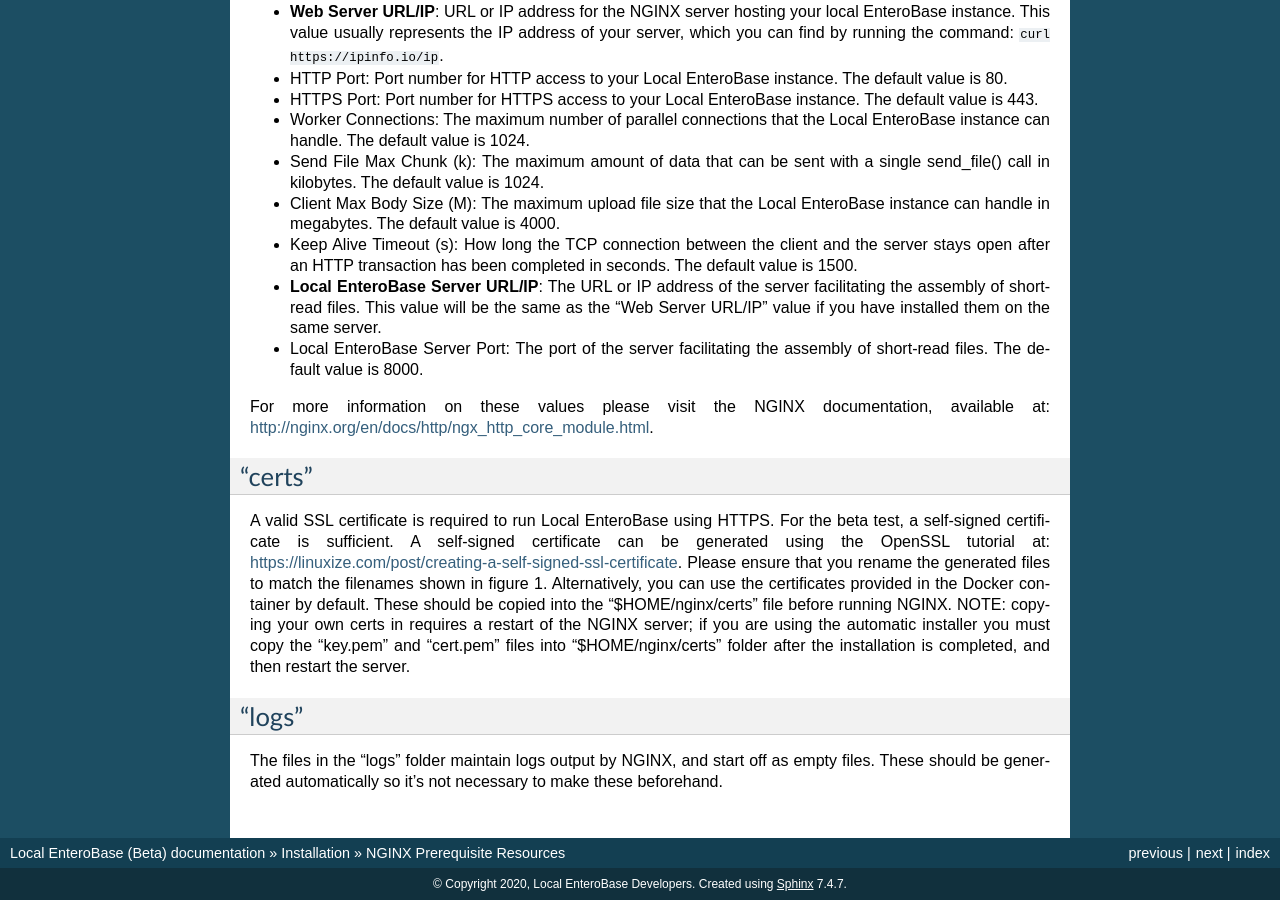
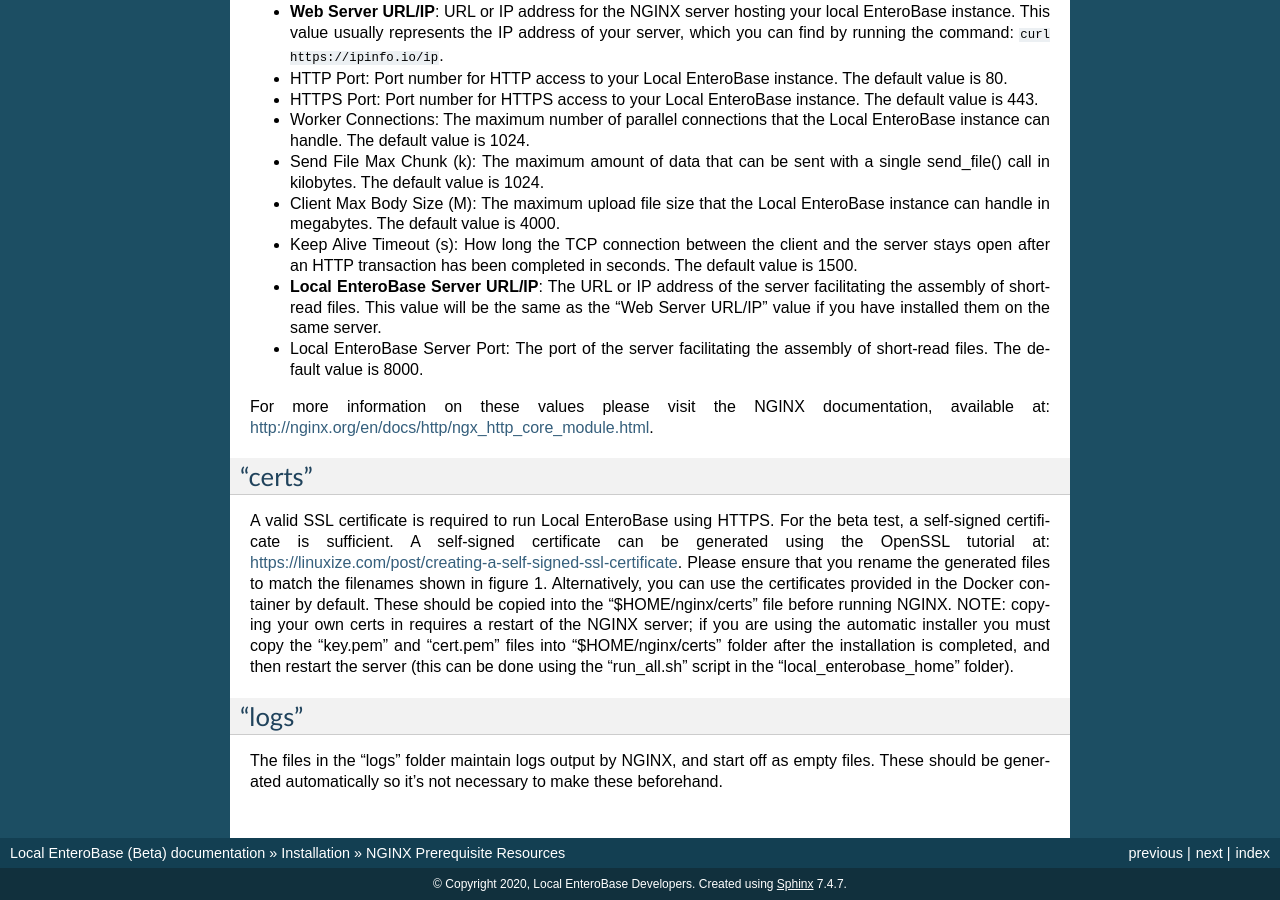
Before and after one commit to khaledk2/leb-beta, a Sphinx documentation site: the page built from docs/installation/nginx_prerequisites.rst, in a window 1280 px wide and 900 px high, scrolled down 1224 px. Built offline with Sphinx 7.4.7, drawn with Linux system fonts in a browser that asks for light colours; pages that are not in the unit, such as notebooks, are missing from menus.

Commit message:
Update nginx_prerequisites.rst

```diff
--- a/docs/installation/nginx_prerequisites.rst
+++ b/docs/installation/nginx_prerequisites.rst
@@ -48,7 +48,7 @@
 "certs"
 =======
 
-A valid SSL certificate is required to run Local EnteroBase using HTTPS. For the beta test, a self-signed certificate is sufficient. A self-signed certificate can be generated using the OpenSSL tutorial at: `<https://linuxize.com/post/creating-a-self-signed-ssl-certificate>`_. Please ensure that you rename the generated files to match the filenames shown in figure 1. Alternatively, you can use the certificates provided in the Docker container by default. These should be copied into the "$HOME/nginx/certs" file before running NGINX. NOTE: copying your own certs in requires a restart of the NGINX server; if you are using the automatic installer you must copy the "key.pem" and "cert.pem" files into "$HOME/nginx/certs" folder after the installation is completed, and then restart the server.
+A valid SSL certificate is required to run Local EnteroBase using HTTPS. For the beta test, a self-signed certificate is sufficient. A self-signed certificate can be generated using the OpenSSL tutorial at: `<https://linuxize.com/post/creating-a-self-signed-ssl-certificate>`_. Please ensure that you rename the generated files to match the filenames shown in figure 1. Alternatively, you can use the certificates provided in the Docker container by default. These should be copied into the "$HOME/nginx/certs" file before running NGINX. NOTE: copying your own certs in requires a restart of the NGINX server; if you are using the automatic installer you must copy the "key.pem" and "cert.pem" files into "$HOME/nginx/certs" folder after the installation is completed, and then restart the server (this can be done using the "run_all.sh" script in the "local_enterobase_home" folder).
 
 "logs"
 ======
```
